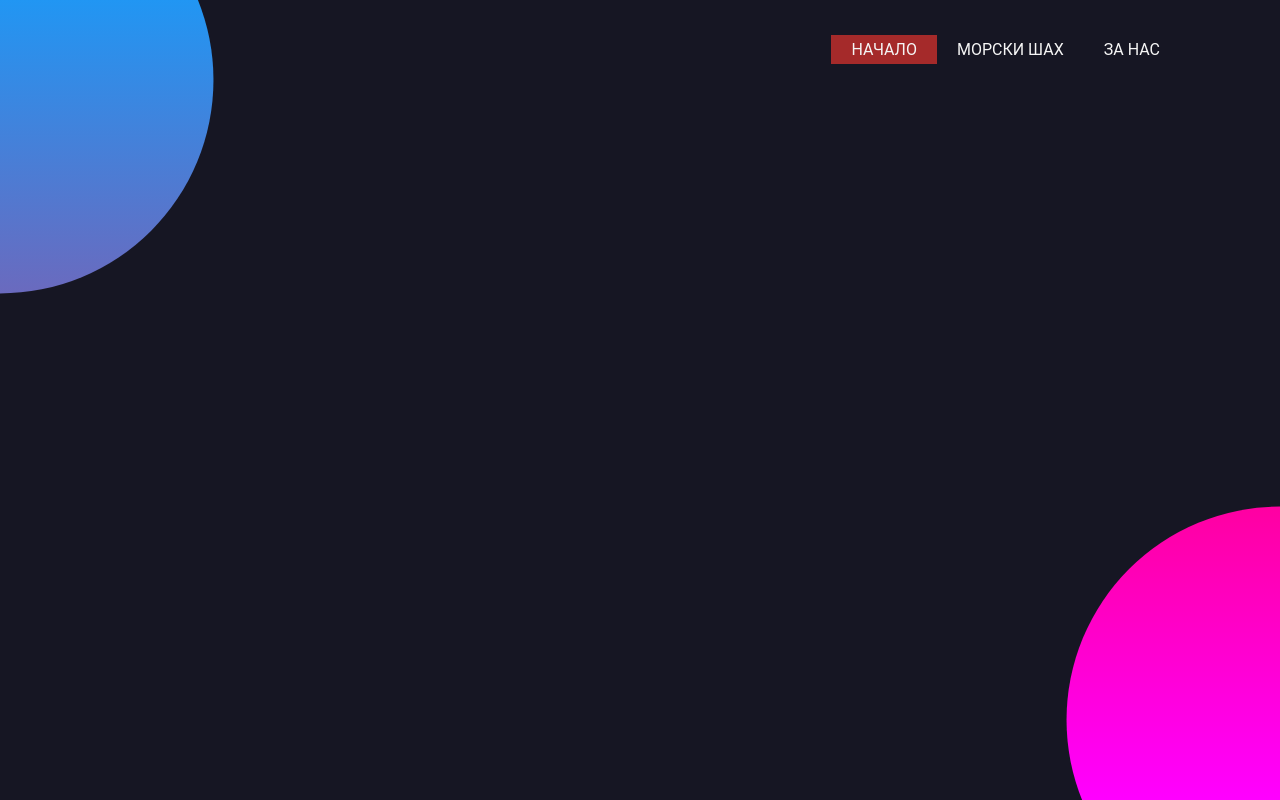
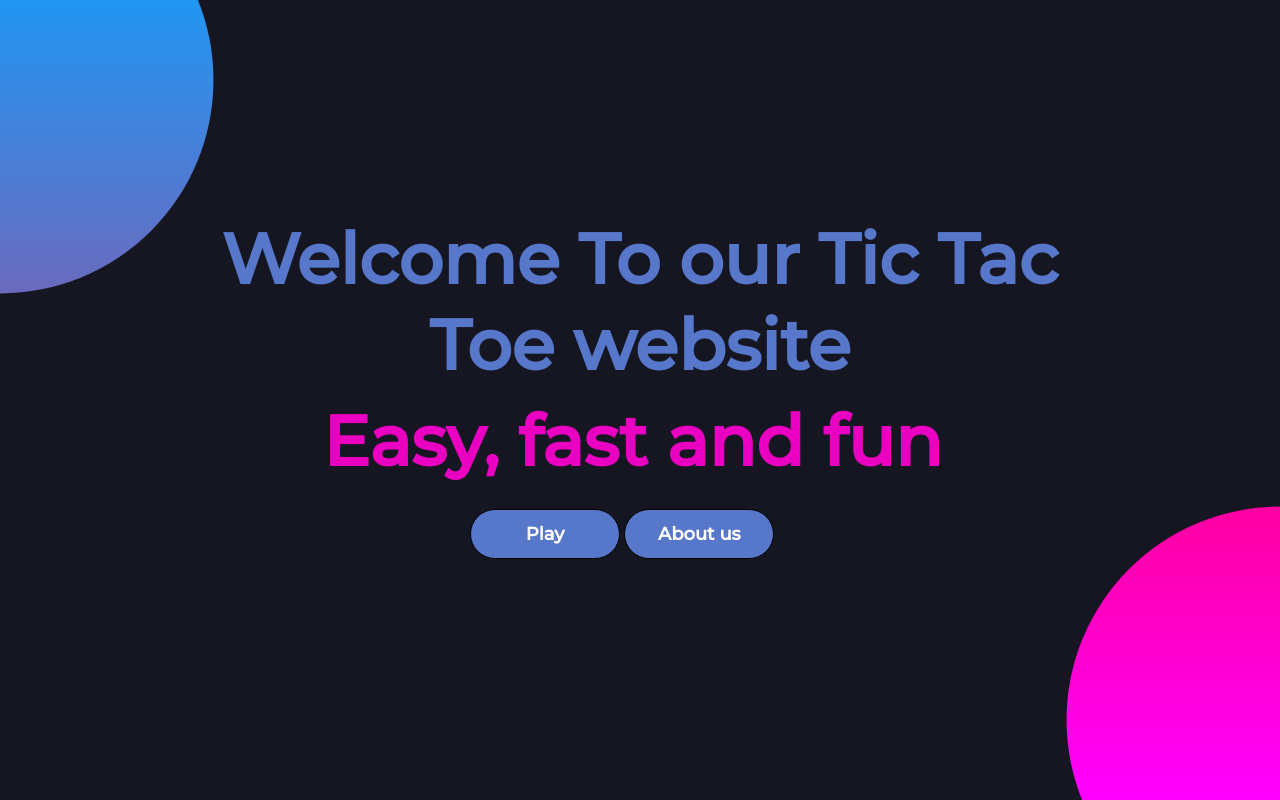
Before and after one commit to MSDikmeshefket19/DMMTI2, a plain HTML site: page index.html in a window 1280 px wide. Drawn offline with Linux system fonts and the light colour scheme.

Commit message:
Changed site theme

```diff
--- a/assest/css/ms.css
+++ b/assest/css/ms.css
@@ -2,9 +2,11 @@
 *::before {
     box-sizing: border-box;
 }
-
+*{
+    font-family: 'Montserrat', sans-serif;
+    }
 :root {
-    --cell-size: 100px;
+    --cell-size: 150px;
     --mark-size: calc(var(--cell-size) * 0.9);
 }
 
@@ -38,7 +40,7 @@ nav ul li {
 
 nav ul li a {
     line-height: 80px;
-    color: whitesmoke;
+    color: rgb(234, 0, 193);
     padding: 5px 20px;
     font-family: "Roboto", sans-serif;
     text-decoration: none;
@@ -47,8 +49,8 @@ nav ul li a {
 
 nav ul li a.active,
 nav ul li a:hover {
-    color: whitesmoke;
-    background: brown;
+    color: rgb(234, 0, 193);
+    background: rgb(87, 119, 202);
 }
 
 .board {
@@ -65,7 +67,7 @@ nav ul li a:hover {
 .cell {
     width: var(--cell-size);
     height: var(--cell-size);
-    border: 1px solid red;
+    border: 1px solid rgb(87, 119, 202);
     display: flex;
     justify-content: center;
     align-items: center;
@@ -100,20 +102,22 @@ nav ul li a:hover {
 
 .cell.x::before,
 .cell.x::after {
-    background-color: red;
+    background-color:  rgb(234, 0, 193);
+
 }
 
 .cell.circle::before {
-    background-color: whitesmoke;
+    background-color: rgb(87, 119, 202);
 }
 
 .board.x .cell:not(.x):not(.circle):hover::before,
 .board.x .cell:not(.x):not(.circle):hover::after {
-    background-color: #7f0000;
+    background-color:  rgb(218, 103, 198);
+
 }
 
 .board.circle .cell:not(.x):not(.circle):hover::before {
-    background-color: #b2b2b2;
+    background-color: rgb(133, 153, 206);
 }
 
 .cell.x::before,
@@ -212,3 +216,33 @@ section::after {
     background: linear-gradient(#2196f3, #e91e63);
     clip-path: circle(20% at left 10%);
 }
+.buttons button {
+    height: 50px;
+    width: 150px;
+    font-size: 18px;
+    font-weight: 600;
+    color: white;
+    background: rgb(87, 119, 202);
+    outline: none;
+    cursor: pointer;
+    border: 1px solid black;
+    border-radius: 25px;
+}
+
+.buttons .btn {
+    margin-left: 25px;
+    float: right;
+}
+.buttons .btn2 {
+    margin-left: 25px;
+    float: right;
+}
+.buttons .btn3 {
+    margin-left: 25px;
+    float: right;
+}
+
+.buttons button:hover {
+    background: rgb(234, 0, 193);
+    float: right;
+}
--- a/assest/css/style.css
+++ b/assest/css/style.css
@@ -1,6 +1,7 @@
 * {
     margin: 0;
     padding: 0;
+    font-family: "Montserrat", sans-serif;
 }
 
 body {
@@ -8,6 +9,7 @@ body {
     padding: 0;
     color: #fff;
     background-color: grey;
+    font-family: "Montserrat", sans-serif;
 
     display: flex;
     justify-content: center;
@@ -40,7 +42,7 @@ nav ul li {
 
 nav ul li a {
     line-height: 80px;
-    color: whitesmoke;
+    color: rgb(234, 0, 193);
     padding: 5px 20px;
     font-family: "Roboto", sans-serif;
     text-decoration: none;
@@ -49,8 +51,8 @@ nav ul li a {
 
 nav ul li a.active,
 nav ul li a:hover {
-    color: whitesmoke;
-    background: brown;
+    color: rgb(234, 0, 193);
+    background: rgb(87, 119, 202);
 }
 
 /* ---------------------------------------------------- */
@@ -175,3 +177,47 @@ section::after {
     color: #fff;
     font-size: 24px;
 }
+.center h1 {
+    color: rgb(87, 119, 202);
+    font-size: 70px;
+    width: 900px;
+    font-weight: bold;
+    text-align: center;
+}
+.center h2 {
+    color: rgb(234, 0, 193);
+    font-size: 70px;
+    font-weight: bold;
+    margin-top: 10px;
+    width: 885px;
+    text-align: center;
+}
+.center .buttons {
+    margin: 25px 280px;
+}
+
+.buttons button {
+    height: 50px;
+    width: 150px;
+    font-size: 18px;
+    font-weight: 600;
+    color: white;
+    background: rgb(87, 119, 202);
+    outline: none;
+    cursor: pointer;
+    border: 1px solid black;
+    border-radius: 25px;
+}
+
+.buttons .btn {
+    margin-left: 25px;
+    float: right;
+}
+
+.buttons button:hover {
+    background: rgb(234, 0, 193);
+}
+.buttons .btn4 {
+    margin-left: 25px;
+    text-align: center;
+}
--- a/index.html
+++ b/index.html
@@ -5,20 +5,27 @@
     <meta charset="UTF-8">
     <link rel="stylesheet" href="assest/css/style.css">
     <title>Начало</title>
+    <link rel="stylesheet" href="https://fonts.googleapis.com/css2?family=Montserrat:wght@500&display=swap">
 </head>
 
 <body>
 
-    <nav>
+    <!-- <nav>
         <ul>
             <li><a href="index.html" class="active">Начало</a></li>
             <li><a href="html/ms.html">Морски Шах</a></li>
             <li><a href="html/about.html">За нас</a></li>
         </ul>
-    </nav>
+    </nav> -->
 
     <section></section>
-
+    <div class="center">
+        <h1>Welcome To our Tic Tac Toe website</h1>
+            <h2>Easy, fast and fun</h2>
+        <div class="buttons">
+            <a href=".//html/ms.html"><button>Play</button></a>
+            <a href=".//html/about.html"><button class="btn2">About us</button></a>
+        </div>
 </body>
 
 </html>
```
Also changed, not shown: html/about.html (+7 -5 lines), html/ms.html (+7 -6 lines).
